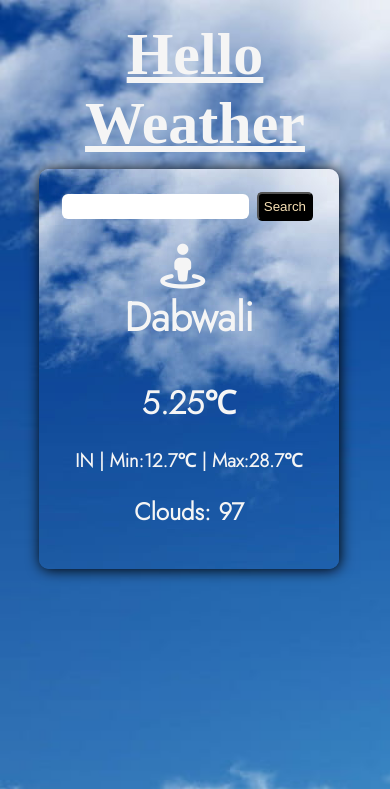
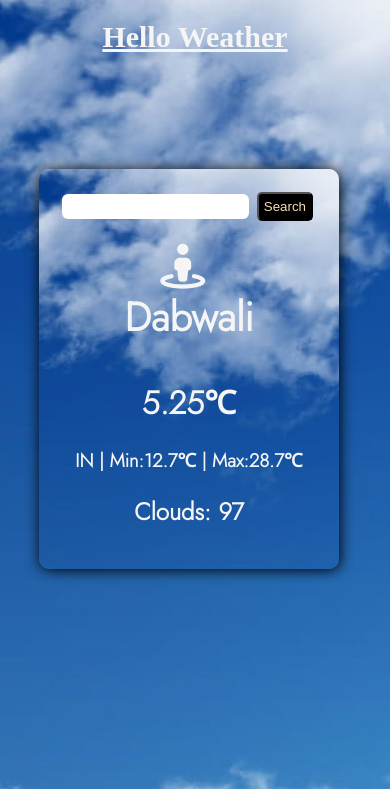
Before and after one commit to Lokesh1751/Hello-Weather-App, a plain HTML site: page index.html in a window 390 px wide. Shown: the top 789 px of the page. Drawn offline with Linux system fonts and the light colour scheme.

Commit message:
Update style.css

```diff
--- a/style.css
+++ b/style.css
@@ -146,5 +146,6 @@ body{
         background-size: 1000px;
     }
     #main{
-        margin-bottom:40px;
+         font-size: 30px;
+    }
 }
```
